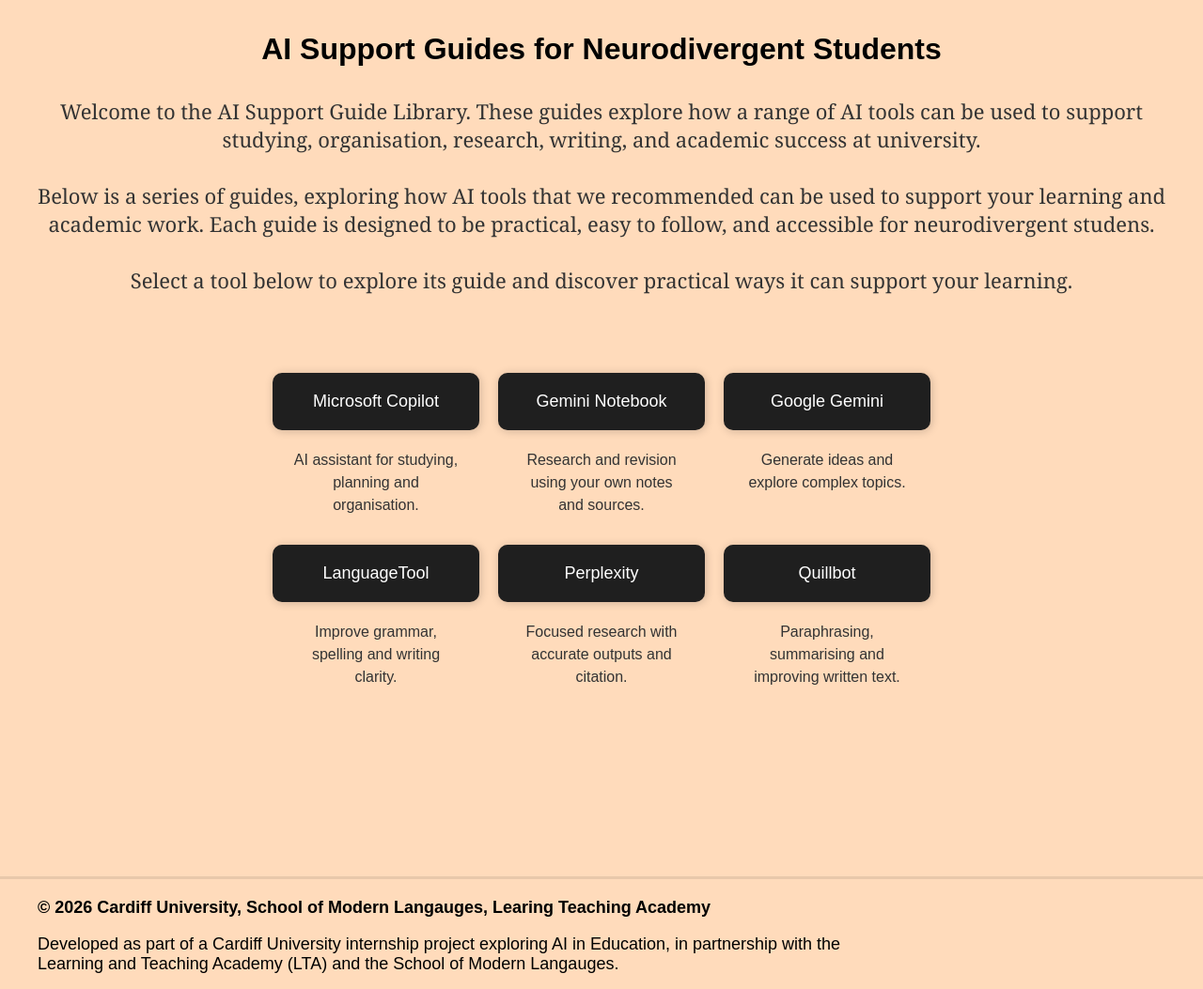
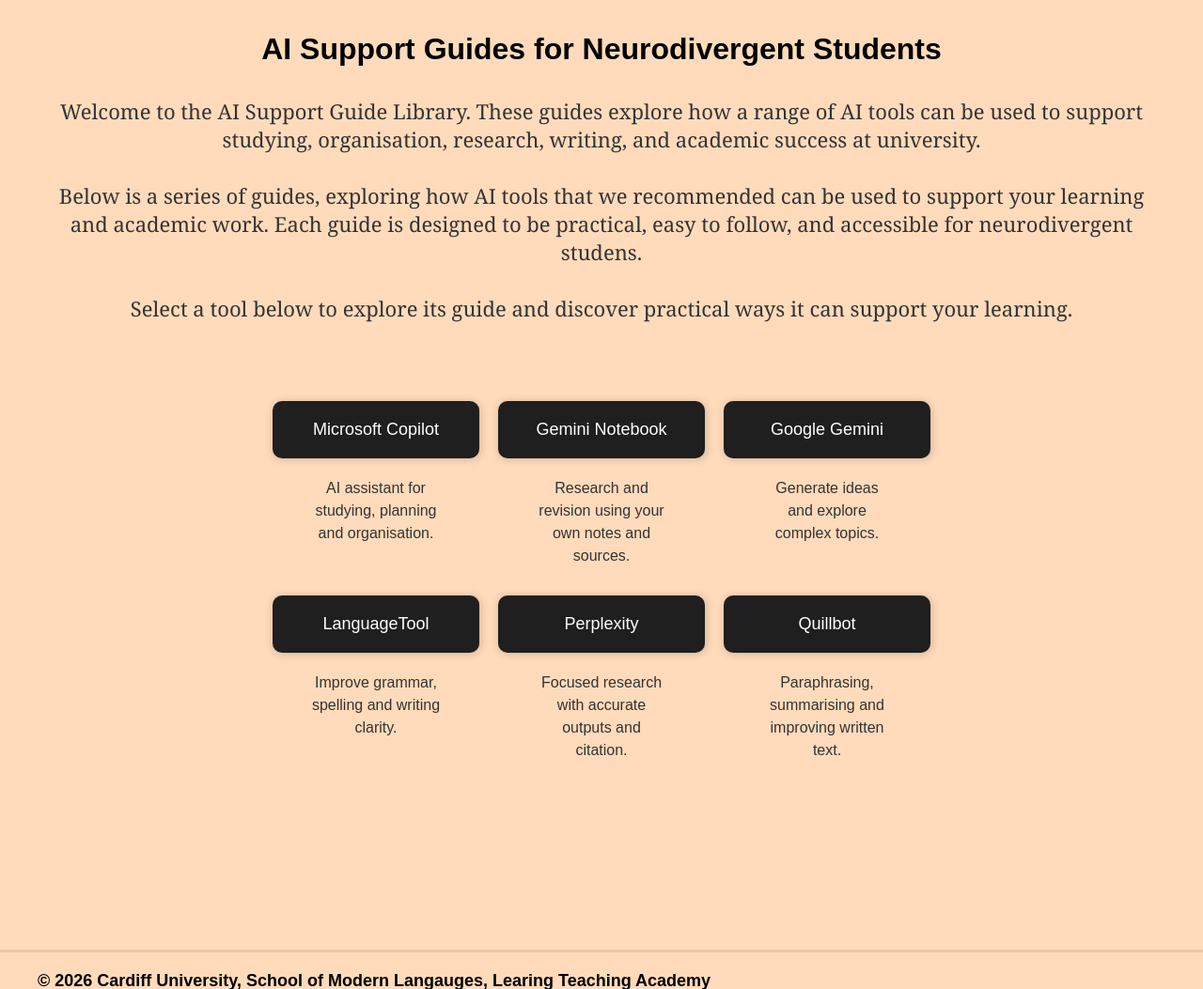
Before and after one commit to malakaitobiasmoore-tech/CULTA-internship-guides, a Django app: page / in a window 1280 px wide. Shown: the part 182-1235 px from the top of the page at 94% size. Run offline with Django 5.2, Linux system fonts and the light colour scheme.

Commit message:
CSS changes

```diff
--- a/guides/static/guides/style.css
+++ b/guides/static/guides/style.css
@@ -43,8 +43,8 @@ p {
     margin-bottom: 20px;
     text-align: center;
     color: #333;
-    padding-left: 20px;
-    padding-right: 20px;
+    padding-left: 40px;
+    padding-right: 40px;
 }
 
 p2 {
```
